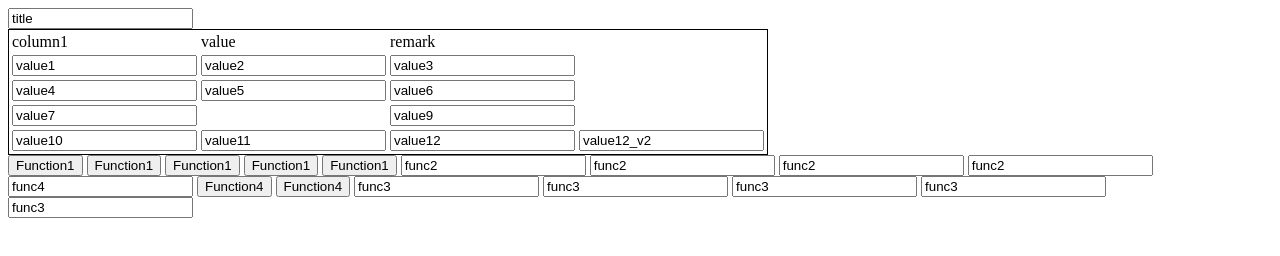
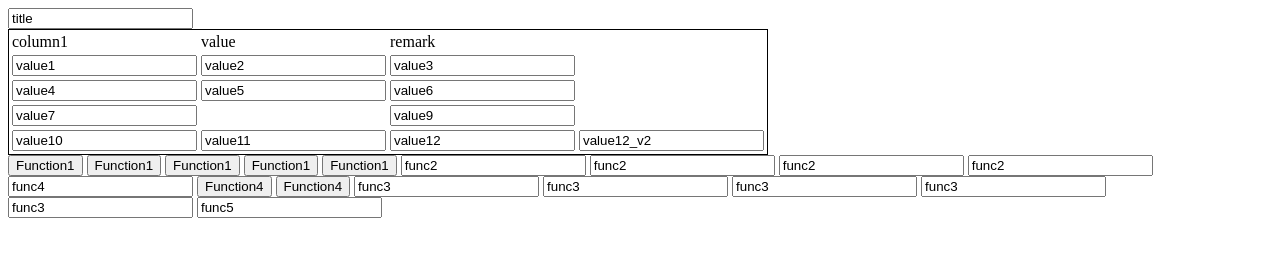
Before and after one commit to jingyanzhong/git-test1, a plain HTML site: page index.html in a window 1280 px wide. Drawn offline with Linux system fonts and the light colour scheme.

Commit message:
[ function5 ] 新增SSS功能

```diff
--- a/index.html
+++ b/index.html
@@ -87,5 +87,6 @@
     <input type="text" value="func3">
     <input type="text" value="func3">
     <input type="text" value="func3">
+    <input type="text" value="func5">
 </body>
 </html>
```
